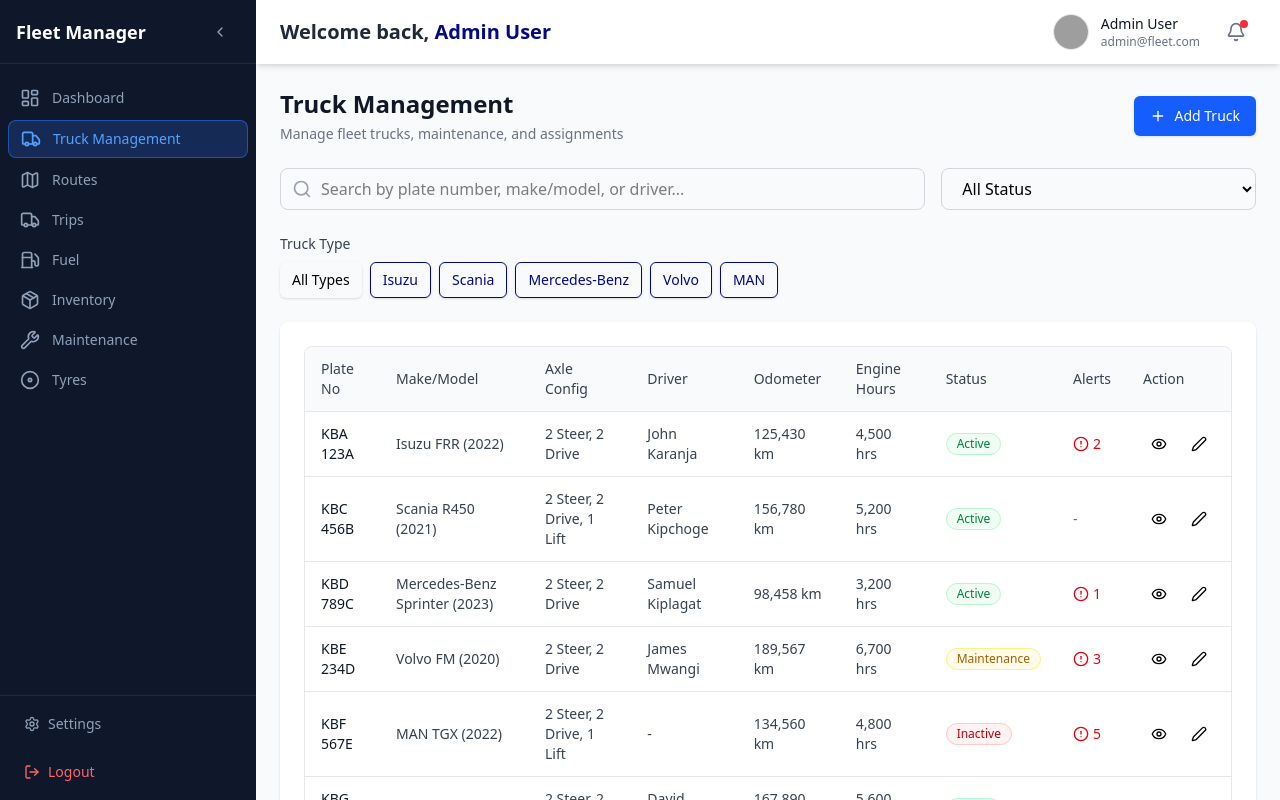
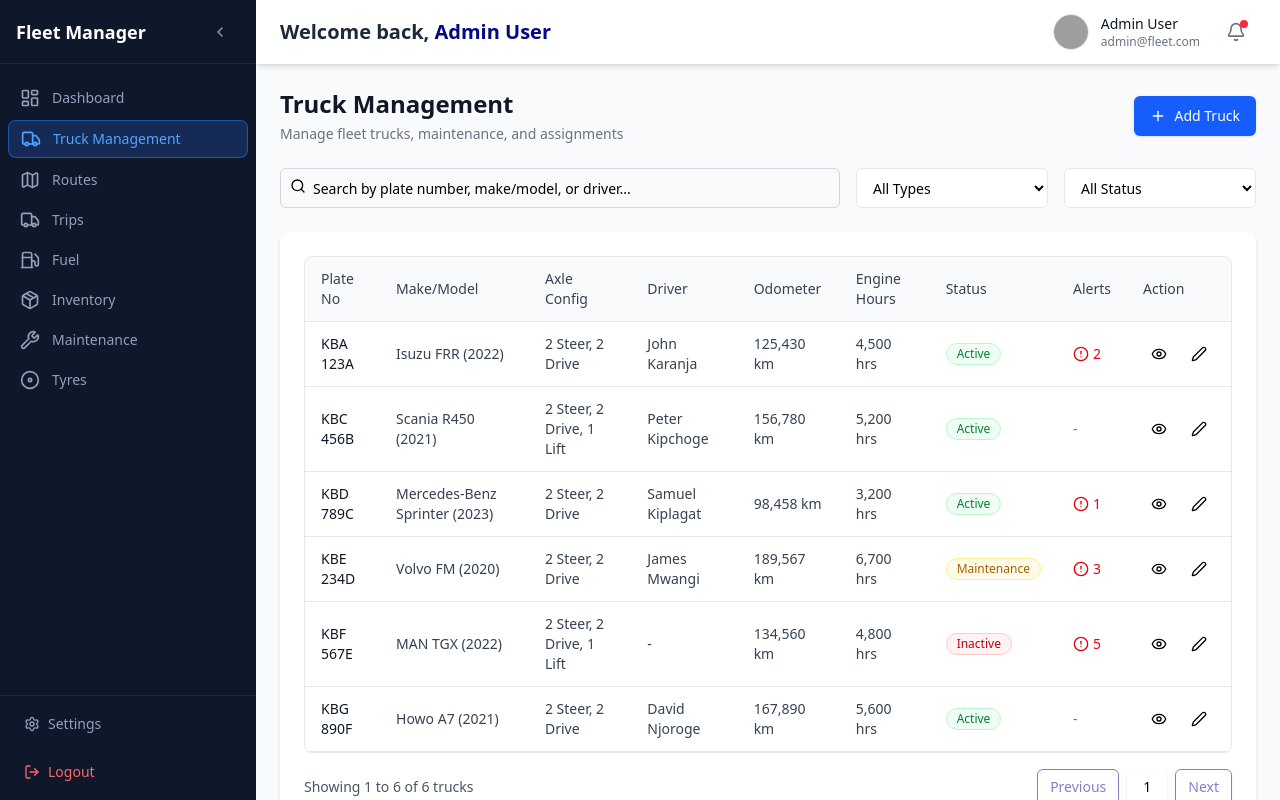
Before and after one commit to Endesha-Technologies/fleet-management-system, a Next.js app in the folder frontend/: page /trucks in a window 1280 px wide. Built offline with nearby package versions, Linux system fonts and the light colour scheme; grey boxes are pictures that could not be loaded.

Commit message:
refactor(trucks): update search styling and convert truck type filter to dropdown

```diff
--- a/frontend/app/(dashboard)/trucks/page.tsx
+++ b/frontend/app/(dashboard)/trucks/page.tsx
@@ -3,6 +3,7 @@
 import React, { useState, useMemo } from 'react';
 import { Plus, Search } from 'lucide-react';
 import { Button } from '@/components/ui/button';
+import { Input } from '@/components/ui/input'; // Import Input component
 import { TruckTable } from '@/components/features/trucks/TruckTable';
 import { AddTruckDrawer } from '@/components/features/trucks/AddTruckDrawer';
 import { MOCK_TRUCKS } from '@/constants/trucks';
@@ -66,25 +67,39 @@ export default function TrucksPage() {
       </div>
 
       {/* Search and Filters */}
-      <div className="grid grid-cols-1 md:grid-cols-3 gap-4">
+      <div className="flex flex-col md:flex-row gap-4">
         {/* Search Bar */}
-        <div className="md:col-span-2">
-          <div className="relative">
-            <Search className="absolute left-3 top-1/2 transform -translate-y-1/2 h-5 w-5 text-gray-400" />
-            <input
-              type="text"
-              placeholder="Search by plate number, make/model, or driver..."
-              className="w-full pl-10 pr-4 py-2 border border-gray-300 rounded-lg focus:ring-2 focus:ring-blue-500 focus:border-transparent"
-              value={filters.searchTerm}
-              onChange={(e) => setFilters({ ...filters, searchTerm: e.target.value })}
-            />
-          </div>
+        <div className="relative flex-1">
+          <Search className="absolute left-2.5 top-2.5 h-4 w-4 text-muted-foreground" />
+          <Input
+            type="search"
+            placeholder="Search by plate number, make/model, or driver..."
+            className="pl-8"
+            value={filters.searchTerm}
+            onChange={(e) => setFilters({ ...filters, searchTerm: e.target.value })}
+          />
+        </div>
+
+        {/* Truck Type Filter */}
+        <div className="w-full md:w-48">
+          <select
+            className="w-full h-10 px-3 py-2 text-sm border border-gray-200 rounded-md focus:outline-none focus:ring-2 focus:ring-blue-500 bg-white"
+            value={filters.truckType}
+            onChange={(e) => setFilters({ ...filters, truckType: e.target.value })}
+          >
+            <option value="">All Types</option>
+            <option value="Isuzu">Isuzu</option>
+            <option value="Scania">Scania</option>
+            <option value="Mercedes">Mercedes-Benz</option>
+            <option value="Volvo">Volvo</option>
+            <option value="MAN">MAN</option>
+          </select>
         </div>
 
         {/* Status Filter */}
-        <div>
+        <div className="w-full md:w-48">
           <select
-            className="w-full px-4 py-2 border border-gray-300 rounded-lg focus:ring-2 focus:ring-blue-500 focus:border-transparent"
+            className="w-full h-10 px-3 py-2 text-sm border border-gray-200 rounded-md focus:outline-none focus:ring-2 focus:ring-blue-500 bg-white"
             value={filters.status || 'All'}
             onChange={(e) =>
               setFilters({ ...filters, status: e.target.value as TruckFilters['status'] })
@@ -95,55 +110,6 @@ export default function TrucksPage() {
             <option value="Maintenance">Maintenance</option>
             <option value="Inactive">Inactive</option>
           </select>
-        </div>
-      </div>
-
-      {/* Truck Type Filter */}
-      <div>
-        <label className="block text-sm font-medium text-gray-700 mb-2">Truck Type</label>
-        <div className="flex flex-wrap gap-2">
-          <Button
-            variant={filters.truckType === '' ? 'default' : 'outline'}
-            size="sm"
-            onClick={() => setFilters({ ...filters, truckType: '' })}
-          >
-            All Types
-          </Button>
-          <Button
-            variant={filters.truckType === 'Isuzu' ? 'default' : 'outline'}
-            size="sm"
-            onClick={() => setFilters({ ...filters, truckType: 'Isuzu' })}
-          >
-            Isuzu
-          </Button>
-          <Button
-            variant={filters.truckType === 'Scania' ? 'default' : 'outline'}
-            size="sm"
-            onClick={() => setFilters({ ...filters, truckType: 'Scania' })}
-          >
-            Scania
-          </Button>
-          <Button
-            variant={filters.truckType === 'Mercedes' ? 'default' : 'outline'}
-            size="sm"
-            onClick={() => setFilters({ ...filters, truckType: 'Mercedes' })}
-          >
-            Mercedes-Benz
-          </Button>
-          <Button
-            variant={filters.truckType === 'Volvo' ? 'default' : 'outline'}
-            size="sm"
-            onClick={() => setFilters({ ...filters, truckType: 'Volvo' })}
-          >
-            Volvo
-          </Button>
-          <Button
-            variant={filters.truckType === 'MAN' ? 'default' : 'outline'}
-            size="sm"
-            onClick={() => setFilters({ ...filters, truckType: 'MAN' })}
-          >
-            MAN
-          </Button>
         </div>
       </div>
 
```
